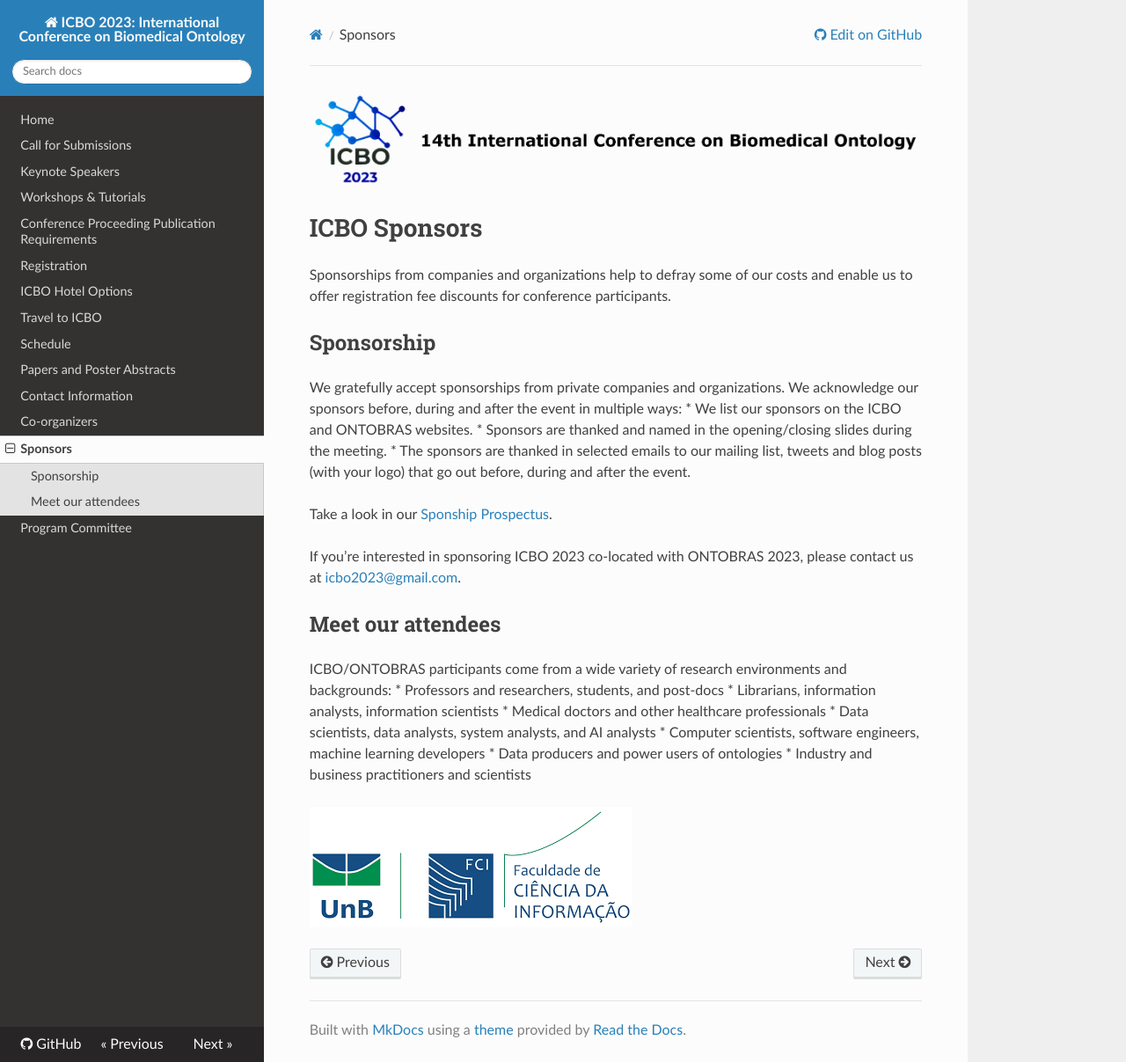
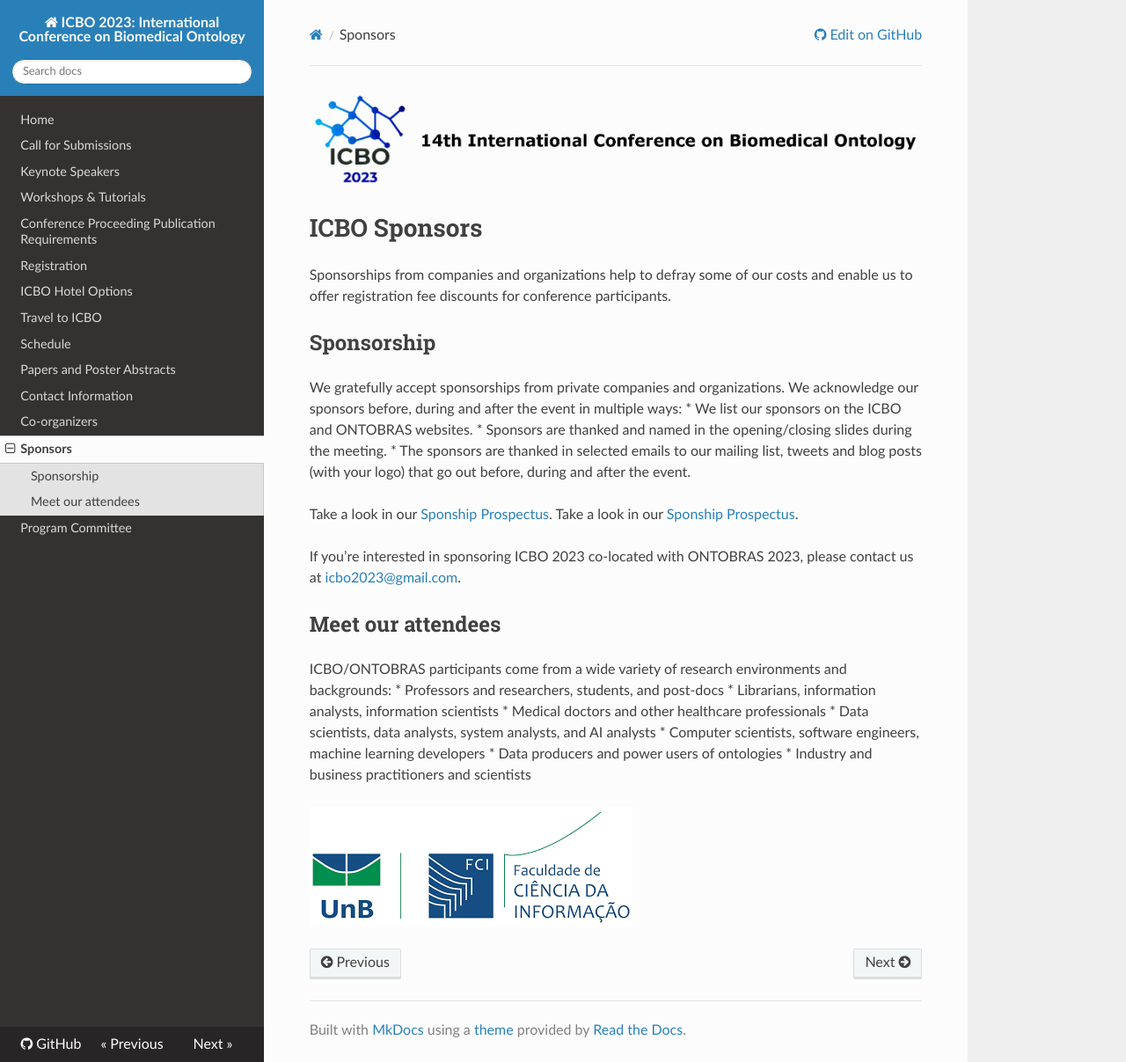
Before and after one commit to ICBO-conference/icbo2023, an MkDocs documentation site: the page built from docs/sponsors.md, in a window 1280 px wide and 1207 px high. Shown: the whole window at 88% size. Built offline with MkDocs 1.6.1, drawn with Linux system fonts in a browser that asks for light colours; nearby versions of some CDN libraries.

Commit message:
Update sponsors.md

```diff
--- a/docs/sponsors.md
+++ b/docs/sponsors.md
@@ -12,7 +12,8 @@
 * Sponsors are thanked and named in the opening/closing slides during the meeting.
 * The sponsors are thanked in selected emails to our mailing list, tweets and blog posts (with your logo) that go out before, during and after the event.
 
-Take a look in our [Sponship Prospectus](../docs/SponsorICBO2023.pdf).
+Take a look in our [Sponship Prospectus](https://github.com/ICBO-conference/icbo2023/blob/main/docs/SponsorICBO2023.pdf).
+Take a look in our [Sponship Prospectus](https://github.com/ICBO-conference/icbo2023/blob/29c084a83b6a51a06d3c1b4ca711682576092373/docs/SponsorICBO2023.pdf).
 
 If you’re interested in sponsoring ICBO 2023 co-located with ONTOBRAS 2023, please contact us at [icbo2023@gmail.com](mailto:icbo2023@gmail.com?subject=[ICBO2023]%20Sponsorship).
 
```
